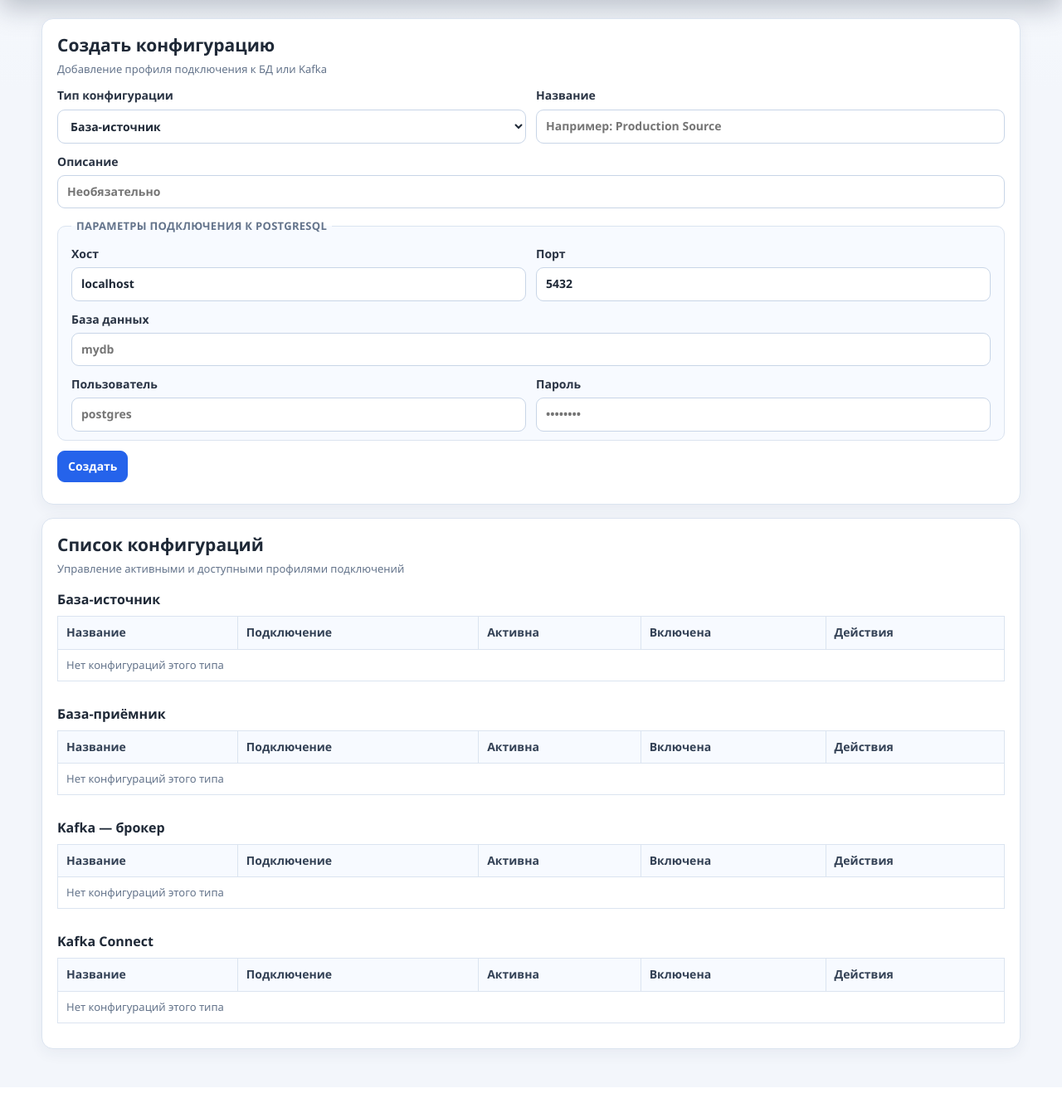
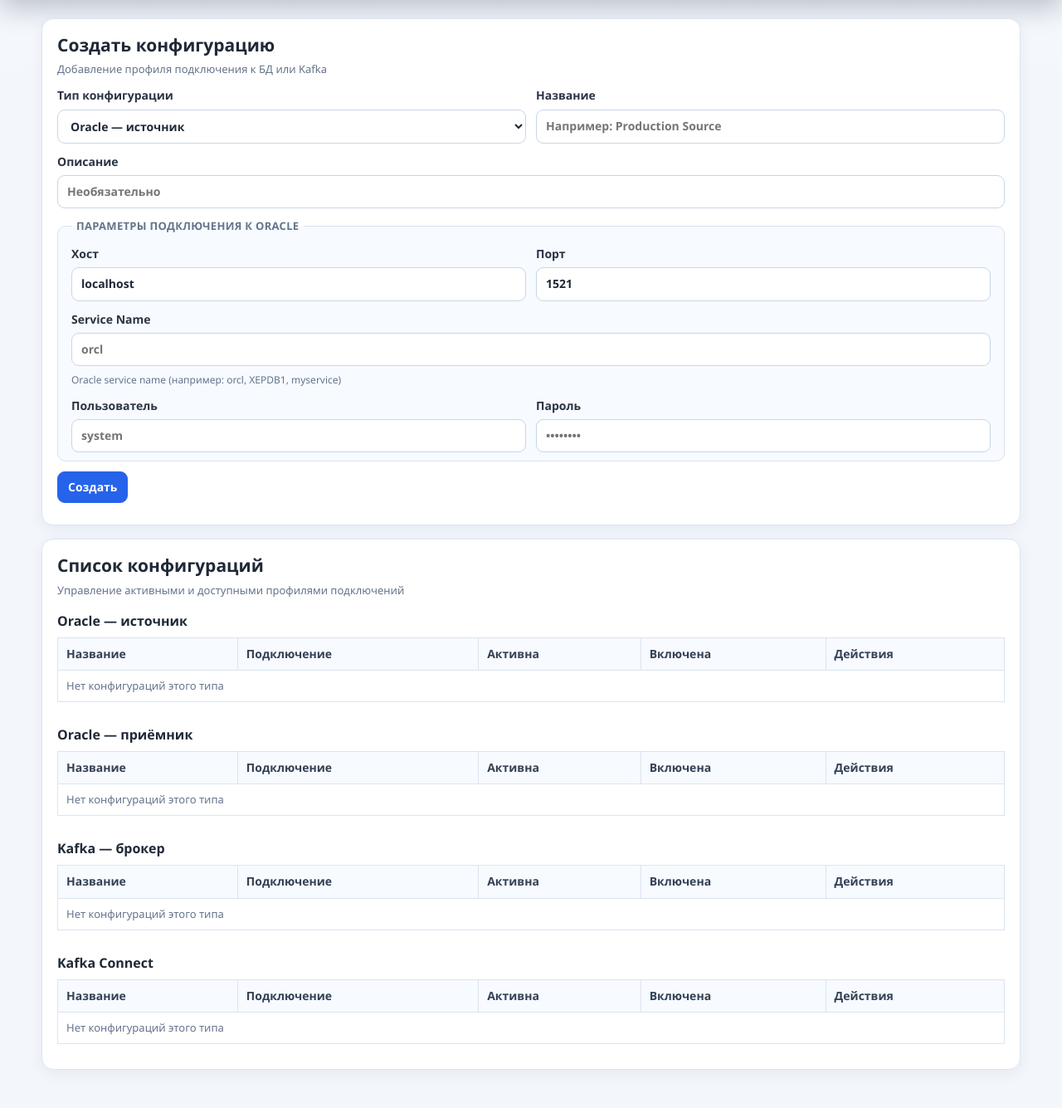
Before and after one commit to yuragavrilov-sketch/db_m, a Flask app: page / in a window 1280 px wide. Shown: the part 134-1469 px from the top of the page at 83% size. Before the commit the page ends 1416 px from the top, so only its background shows below. Run offline with Flask 3, Linux system fonts and the light colour scheme; data that the repository does not hold is empty; parts of the project's set-up code (start-up, migrations or seed data) failed here and were passed over; some libraries are stand-ins or nearby versions.

Commit message:
add some fix

```diff
--- a/app/presentation/web/controllers/pages.py
+++ b/app/presentation/web/controllers/pages.py
@@ -11,8 +11,8 @@ from app.domain.enums import ConfigType
 pages_bp = Blueprint("pages", __name__)
 
 _CONFIG_TYPE_LABELS: dict[str, str] = {
-    ConfigType.SOURCE_DB.value: "База-источник",
-    ConfigType.TARGET_DB.value: "База-приёмник",
+    ConfigType.SOURCE_DB.value: "Oracle — источник",
+    ConfigType.TARGET_DB.value: "Oracle — приёмник",
     ConfigType.KAFKA.value: "Kafka — брокер",
     ConfigType.KAFKA_CONNECT.value: "Kafka Connect",
 }
--- a/app/presentation/web/templates/tabs/config.html
+++ b/app/presentation/web/templates/tabs/config.html
@@ -86,7 +86,7 @@
                             <form class="form-grid form-inline js-update-form"
                                   data-id="{{ cfg.id }}"
                                   data-config-type="{{ cfg.config_type }}"
-                                  data-settings="{{ cfg.settings | tojson }}">
+                                  data-settings='{{ cfg.settings | tojson }}'>
                                 <div class="form-row-2">
                                     <label>Название
                                         <input type="text" name="name" value="{{ cfg.name }}" required>
@@ -148,29 +148,29 @@ function showMsg(el, text, isError) {
     el.style.color = isError ? "var(--danger)" : "var(--success)";
 }
 
-// ── Парсинг / сборка database_url ────────────────────────────────────────────
+// ── Парсинг / сборка database_url (Oracle) ───────────────────────────────────
 
-function parseDbUrl(url) {
+function parseOracleUrl(url) {
     if (!url) return {};
     try {
         const u = new URL(url.replace(/^[a-zA-Z+]+:\/\//, "http://"));
         return {
-            host:     u.hostname || "localhost",
-            port:     u.port     || "5432",
-            dbname:   u.pathname.replace(/^\//, ""),
-            username: decodeURIComponent(u.username || ""),
-            password: decodeURIComponent(u.password || ""),
+            host:        u.hostname || "localhost",
+            port:        u.port     || "1521",
+            service:     u.pathname.replace(/^\//, ""),
+            username:    decodeURIComponent(u.username || ""),
+            password:    decodeURIComponent(u.password || ""),
         };
     } catch {
-        return {host: "localhost", port: "5432", dbname: "", username: "", password: ""};
+        return {host: "localhost", port: "1521", service: "", username: "", password: ""};
     }
 }
 
-function buildDbUrl(host, port, dbname, username, password) {
+function buildOracleUrl(host, port, service, username, password) {
     const auth = username
         ? encodeURIComponent(username) + (password ? ":" + encodeURIComponent(password) : "") + "@"
         : "";
-    return `postgresql+psycopg://${auth}${host}:${port}/${dbname}`;
+    return `oracle+oracledb://${auth}${host}:${port}/${service}`;
 }
 
 // ── Поля настроек по типу ────────────────────────────────────────────────────
@@ -178,28 +178,29 @@ function buildDbUrl(host, port, dbname, username, password) {
 function renderSettingsFields(configType, s) {
     s = s || {};
     if (configType === "source_db" || configType === "target_db") {
-        const db = parseDbUrl(s.database_url || "");
+        const p = parseOracleUrl(s.database_url || "");
         return `
 <fieldset class="settings-group">
-  <legend>Параметры подключения к PostgreSQL</legend>
+  <legend>Параметры подключения к Oracle</legend>
   <div class="form-row-2">
     <label>Хост
-      <input name="s_host" value="${esc(db.host || "localhost")}" placeholder="localhost" required>
+      <input name="s_host" value="${esc(p.host || "localhost")}" placeholder="oracle-host" required>
     </label>
     <label>Порт
       <input name="s_port" type="number" min="1" max="65535"
-             value="${esc(db.port || "5432")}" placeholder="5432" required>
+             value="${esc(p.port || "1521")}" placeholder="1521" required>
     </label>
   </div>
-  <label>База данных
-    <input name="s_dbname" value="${esc(db.dbname || "")}" placeholder="mydb" required>
+  <label>Service Name
+    <input name="s_service" value="${esc(p.service || "")}" placeholder="orcl" required>
+    <span class="field-hint">Oracle service name (например: orcl, XEPDB1, myservice)</span>
   </label>
   <div class="form-row-2">
     <label>Пользователь
-      <input name="s_username" value="${esc(db.username || "")}" placeholder="postgres" required>
+      <input name="s_username" value="${esc(p.username || "")}" placeholder="system" required>
     </label>
     <label>Пароль
-      <input name="s_password" type="password" value="${esc(db.password || "")}" placeholder="••••••••">
+      <input name="s_password" type="password" value="${esc(p.password || "")}" placeholder="••••••••">
     </label>
   </div>
 </fieldset>`;
@@ -235,10 +236,10 @@ function renderSettingsFields(configType, s) {
 
 function buildSettings(form, configType) {
     if (configType === "source_db" || configType === "target_db") {
-        return {database_url: buildDbUrl(
+        return {database_url: buildOracleUrl(
             form.s_host.value.trim(),
-            form.s_port.value.trim() || "5432",
-            form.s_dbname.value.trim(),
+            form.s_port.value.trim() || "1521",
+            form.s_service.value.trim(),
             form.s_username.value.trim(),
             form.s_password.value,
         )};
```
